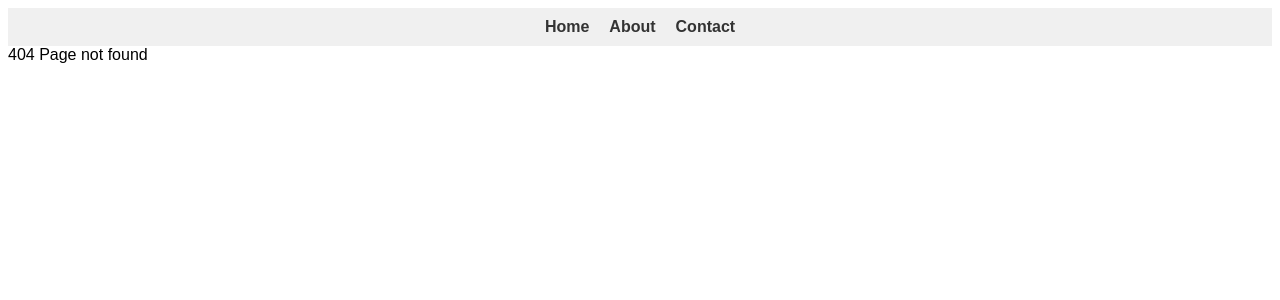
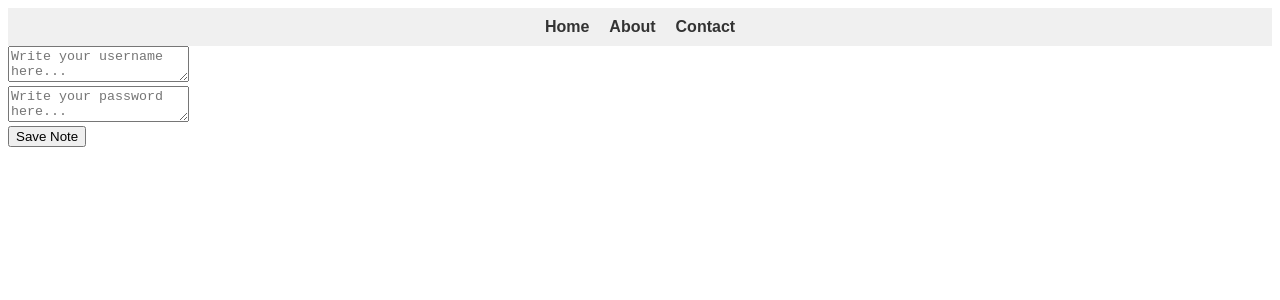
Before and after one commit to Vetint02/calendar_app, a React (Vite) app: page /contact in a window 1280 px wide. Before the commit this address had no page. Shown: the top 300 px of the page. Built offline with nearby package versions, Linux system fonts and the light colour scheme.

Commit message:
added authentication + form for data

```diff
--- a/src/App.jsx
+++ b/src/App.jsx
@@ -1,15 +1,18 @@
 import { useState } from 'react'
 import { NavLink, Routes, Route } from 'react-router-dom'
 import ModalPopup from './components/ModalPopup.jsx'
+import AuthenticateRoutes from './components/authentication.jsx'
 import ModalContext from './contexts/ModalContext.jsx'
 import Home from './pages/Home.jsx'
 import Form from './pages/Form.jsx'
+import Contact from './pages/contact.jsx'
 import NotFound from './pages/NotFound.jsx'
 import './App.css'
 
 function App() {
   const [modalOpen, setModalOpen] = useState(false);
   const [modalData, setModalData] = useState(null);
+  const [isAuthenticated, setAuthentication] = useState(true);
 
   return (
     <div>
@@ -21,8 +24,11 @@ function App() {
       <ModalContext value={{ modalOpen, setModalOpen, modalData, setModalData }}>
         <ModalPopup />
         <Routes>
-          <Route path="/" element={<Home />} />
-          <Route path="/form" element={<Form />} />
+          <Route element={<AuthenticateRoutes isAuthenticated={isAuthenticated} />}>
+            <Route path="/" element={<Home />} />
+            <Route path="/form" element={<Form />} />
+          </Route>
+          <Route path="/contact" element={<Contact />} />
           <Route path="*" element={<NotFound />} />
         </Routes>
       </ModalContext>
--- /dev/null
+++ b/src/components/authentication.jsx
@@ -0,0 +1,9 @@
+import {Navigate, Outlet } from 'react-router-dom'
+
+export default function AuthenticateRoutes({isAuthenticated}) {
+    if (!isAuthenticated) {
+        return <Navigate to='/' replace />
+    }
+
+    return <Outlet/>
+}
--- a/src/pages/Form.jsx
+++ b/src/pages/Form.jsx
@@ -1,14 +1,26 @@
-import {useState, useContext} from 'react';
-import {useParams} from 'react-router-dom';
+import { useState, useContext } from 'react';
+import { useParams } from 'react-router-dom';
 import ModalContext from '../contexts/ModalContext.jsx';
 
-export default function calendarForm(){
+export default function calendarForm() {
     const { modalData } = useContext(ModalContext)
     return (
         <div>
             <h2>{modalData[0].date.month[0]}, {modalData[0].date.day}</h2>
-            <form>
-                <input type="text" placeholder="Add title"/>
+            <form action="http://localhost:5000/api/content/create" method="POST">
+                <div>
+                    <input type="number" id="year" name="year" placeholder="Title..."/>
+                </div>
+                <div>
+                    <input type="number" id="month" name="month" placeholder="Title..."/>
+                </div>
+                <div>
+                    <input type="number" id="day" name="day" placeholder="Title..."/>
+                </div>
+                <div>
+                    <textarea id="notice" name="notice" placeholder="Write your note here..."></textarea>
+                </div>
+                <button type="submit">Save Note</button>
             </form>
         </div>
     )
--- /dev/null
+++ b/src/pages/contact.jsx
@@ -0,0 +1,17 @@
+import { useState, useContext } from 'react';
+
+export default function calendarForm() {
+    return (
+        <div>
+            <form action="http://localhost:5000/api/auth" method="POST">
+                <div>
+                    <textarea id="username" name="username" placeholder="Write your username here..."></textarea>
+                </div>
+                <div>
+                    <textarea id="password" name="password" placeholder="Write your password here..."></textarea>
+                </div>
+                <button type="submit">Save Note</button>
+            </form>
+        </div>
+    )
+}
```
